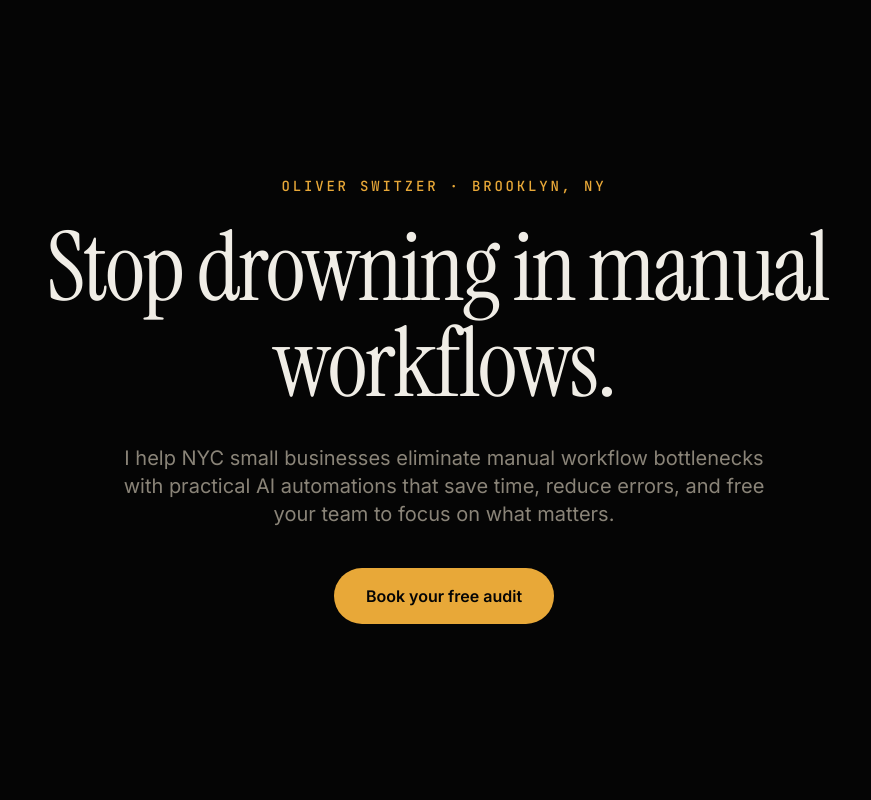
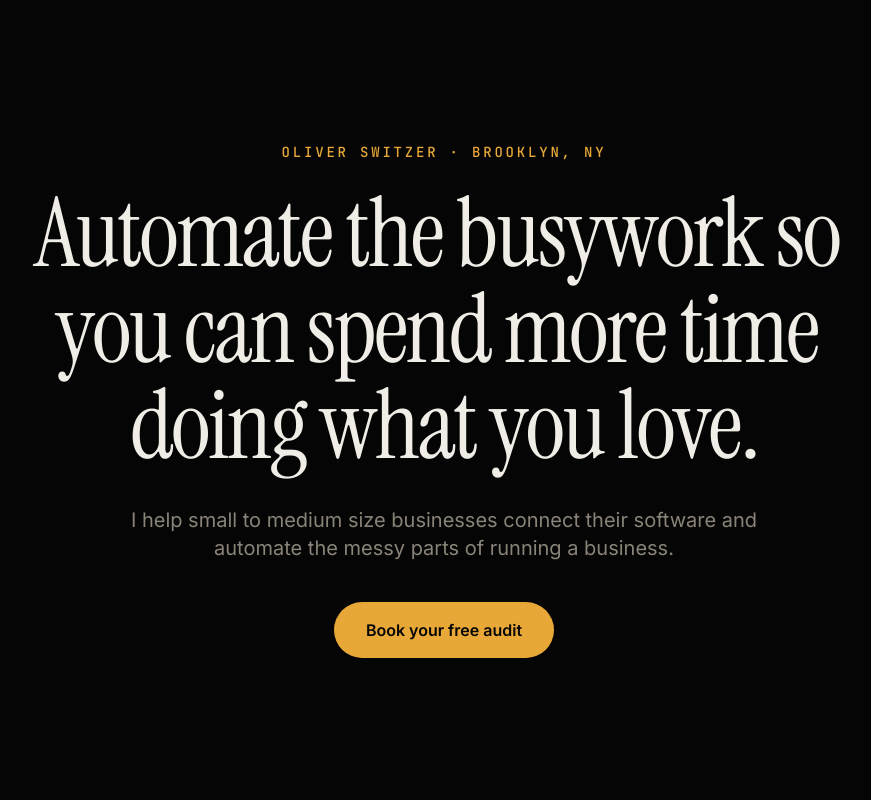
Before and after one commit to oliverswitzer/oliverswitzer.github.io, a React (Vite) app: page /ai in a window 1280 px wide. Shown: the top 800 px of the page, without its empty margins (196-1067 px from the left). Built offline with nearby package versions, Linux system fonts and the light colour scheme.

Commit message:
Small copy changes

```diff
--- a/src/components/Hero.tsx
+++ b/src/components/Hero.tsx
@@ -77,7 +77,7 @@ export default function Hero() {
         </p>
 
         <AnimatedText
-          text="Stop drowning in manual workflows."
+          text="Automate the busywork so you can spend more time doing what you love."
           className="font-display text-5xl leading-[1.1] tracking-tight sm:text-7xl lg:text-8xl"
           delay={0.1}
         />
--- a/src/content/siteContent.ts
+++ b/src/content/siteContent.ts
@@ -21,7 +21,6 @@ export type SiteContent = {
     location: string;
     email: string;
     intro: string;
-    vibeLine: string;
   };
   nav: string[];
   links: { label: string; href: string }[];
@@ -43,9 +42,7 @@ export const siteContent: SiteContent = {
     location: "Brooklyn, NY",
     email: "oliverswitzer@gmail.com",
     intro:
-      "I help NYC small businesses eliminate manual workflow bottlenecks with practical AI automations that save time, reduce errors, and free your team to focus on what matters.",
-    vibeLine:
-      "I also help startup teams and founders turn fast-built prototypes into stable, production-ready products."
+      "I help small to medium size businesses connect their software and automate the messy parts of running a business."
   },
   nav: ["Services", "Background", "Skills", "Contact"],
   links: [
--- a/src/pages/Landing.tsx
+++ b/src/pages/Landing.tsx
@@ -90,7 +90,7 @@ export default function Landing() {
             className="group rounded-2xl border border-line-0 bg-bg-1 p-10 text-center transition hover:border-accent"
           >
             <h2 className="font-display text-3xl tracking-tight sm:text-4xl group-hover:text-accent transition">
-              Creative Tech Studio Work
+              Creative Technology & Fabrication
             </h2>
             <p className="mt-4 text-text-1 leading-relaxed">
               Interactive installations, custom fabrication, and physical experiences from Oddly Good studio.
```
